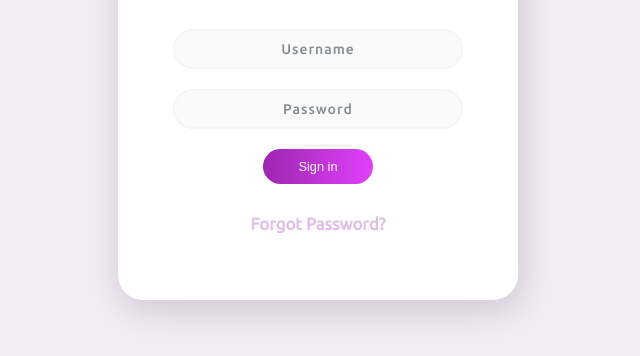
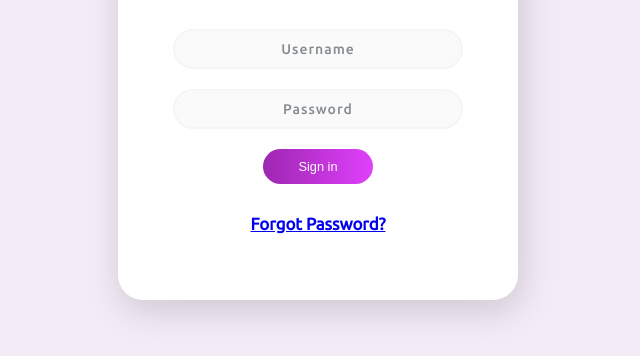
Before and after one commit to h-kevin/simple-login-form, a plain HTML site: page index.html in a window 1280 px wide. Shown: the part 300-656 px from the top of the page, without its empty margins (322-962 px from the left). Drawn offline with Linux system fonts and the light colour scheme.

Commit message:
Transformed "forgot-password" into a link header

```diff
--- a/index.html
+++ b/index.html
@@ -22,7 +22,9 @@
     </form>
 
     <!-- Forgot password -->
-    <h5 class="forgot-password">Forgot Password?</h5>
+    <h5 class="forgot-password">
+      <a href="#">Forgot Password?</a>
+    </h5>
   </div>
 </body>
 
```
